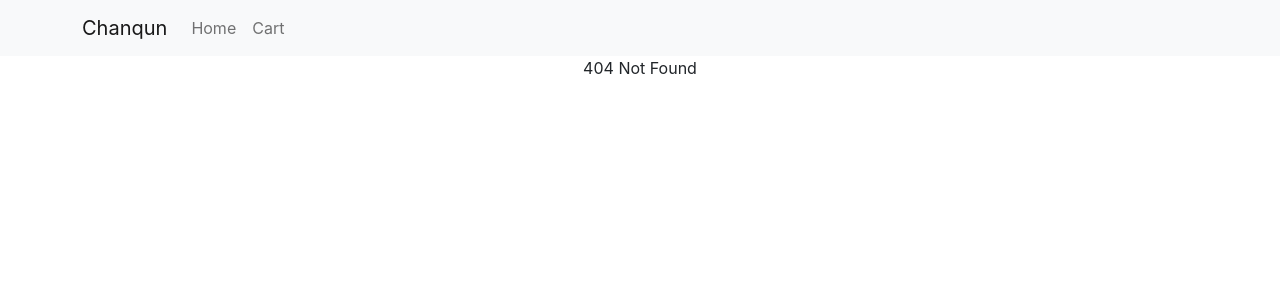
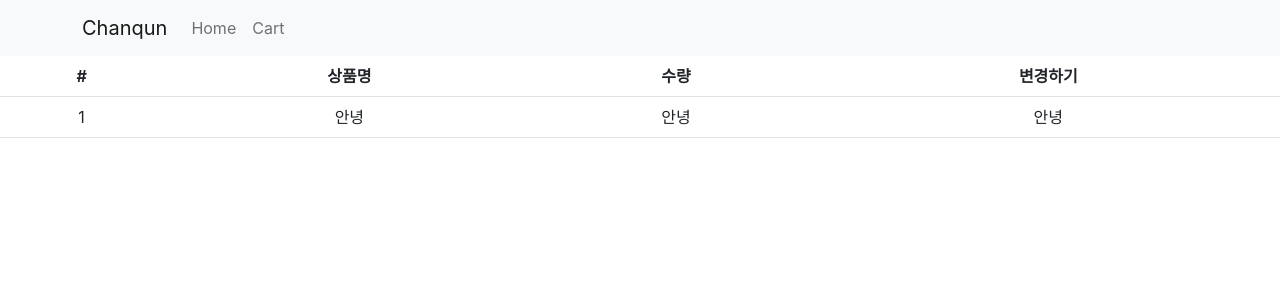
Before and after one commit to chanqun/reactbasic, a React (Create React App) app: page /cart in a window 1280 px wide. Before the commit this address had no page. Shown: the top 300 px of the page. Built offline with nearby package versions, Linux system fonts and the light colour scheme.

Commit message:
redux setting

```diff
--- a/package.json
+++ b/package.json
@@ -3,6 +3,7 @@
   "version": "0.1.0",
   "private": true,
   "dependencies": {
+    "@reduxjs/toolkit": "^1.9.1",
     "@testing-library/jest-dom": "^5.16.5",
     "@testing-library/react": "^13.4.0",
     "@testing-library/user-event": "^13.5.0",
@@ -12,6 +13,7 @@
     "react": "^18.2.0",
     "react-bootstrap": "^2.7.0",
     "react-dom": "^18.2.0",
+    "react-redux": "^8.0.5",
     "react-router-dom": "^6.7.0",
     "react-scripts": "5.0.1",
     "styled-components": "^5.3.6",
--- a/src/App.js
+++ b/src/App.js
@@ -5,8 +5,7 @@
 import Main from "./pages/Main";
 import {createContext, useState} from "react";
 import shoeData from "./data";
-
-export let Context1 = createContext()
+import Cart from "./pages/Cart";
 
 function App() {
     let [shoes, setShoes] = useState(shoeData);
@@ -20,7 +19,7 @@
                     <Navbar.Brand href="/">Chanqun</Navbar.Brand>
                     <Nav className="me-auto">
                         <Nav.Link onClick={() => navigate("/")}>Home</Nav.Link>
-                        <Nav.Link onClick={() => navigate('/detail')}>Cart</Nav.Link>
+                        <Nav.Link onClick={() => navigate('/cart')}>Cart</Nav.Link>
                     </Nav>
                 </Container>
             </Navbar>
@@ -30,6 +29,7 @@
                        element={<Main shoes={shoes} setShoes={setShoes} pageNumber={pageNumber}
                                       setPageNumber={setPageNumber}/>}/>
                 <Route path="/detail/:id" element={<Detail shoes={shoes}/>}/>
+                <Route path="/cart" element={<Cart/>}/>
                 <Route path="*" element={<div>404 Not Found</div>}/>
             </Routes>
         </div>
--- /dev/null
+++ b/src/pages/Cart.js
@@ -0,0 +1,27 @@
+import {Table} from "react-bootstrap";
+
+function Cart() {
+    return (
+        <Table>
+            <thead>
+            <tr>
+                <th>#</th>
+                <th>상품명</th>
+                <th>수량</th>
+                <th>변경하기</th>
+            </tr>
+            </thead>
+            <tbody>
+            <tr>
+                <td>1</td>
+                <td>안녕</td>
+                <td>안녕</td>
+                <td>안녕</td>
+            </tr>
+            </tbody>
+        </Table>
+
+    )
+}
+
+export default Cart;
--- /dev/null
+++ b/src/store.js
@@ -0,0 +1,5 @@
+import {configureStore} from '@reduxjs/toolkit'
+
+export default configureStore({
+    reducer: {}
+})
```
Also changed, not shown: src/index.js (+6 -2 lines), 2 other files (tests, documents, lock files or other folders).
